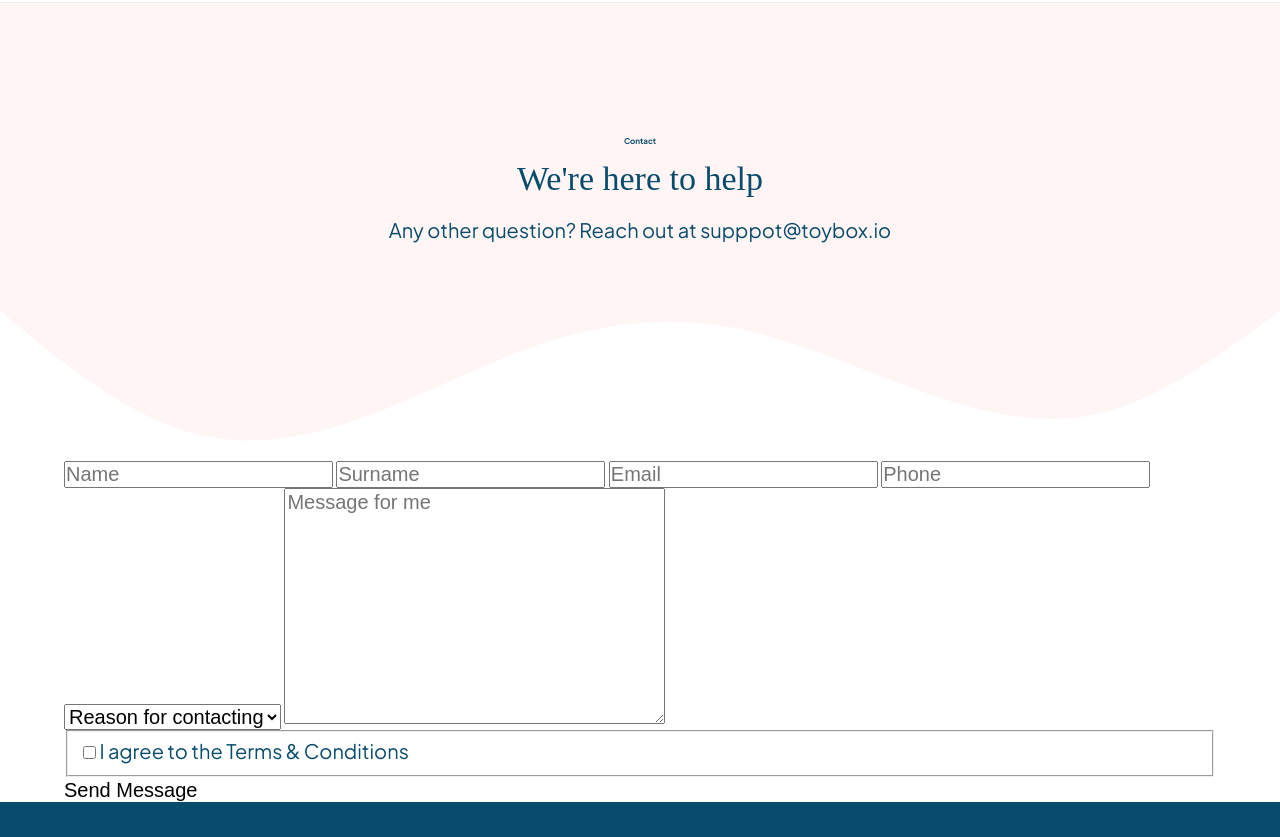
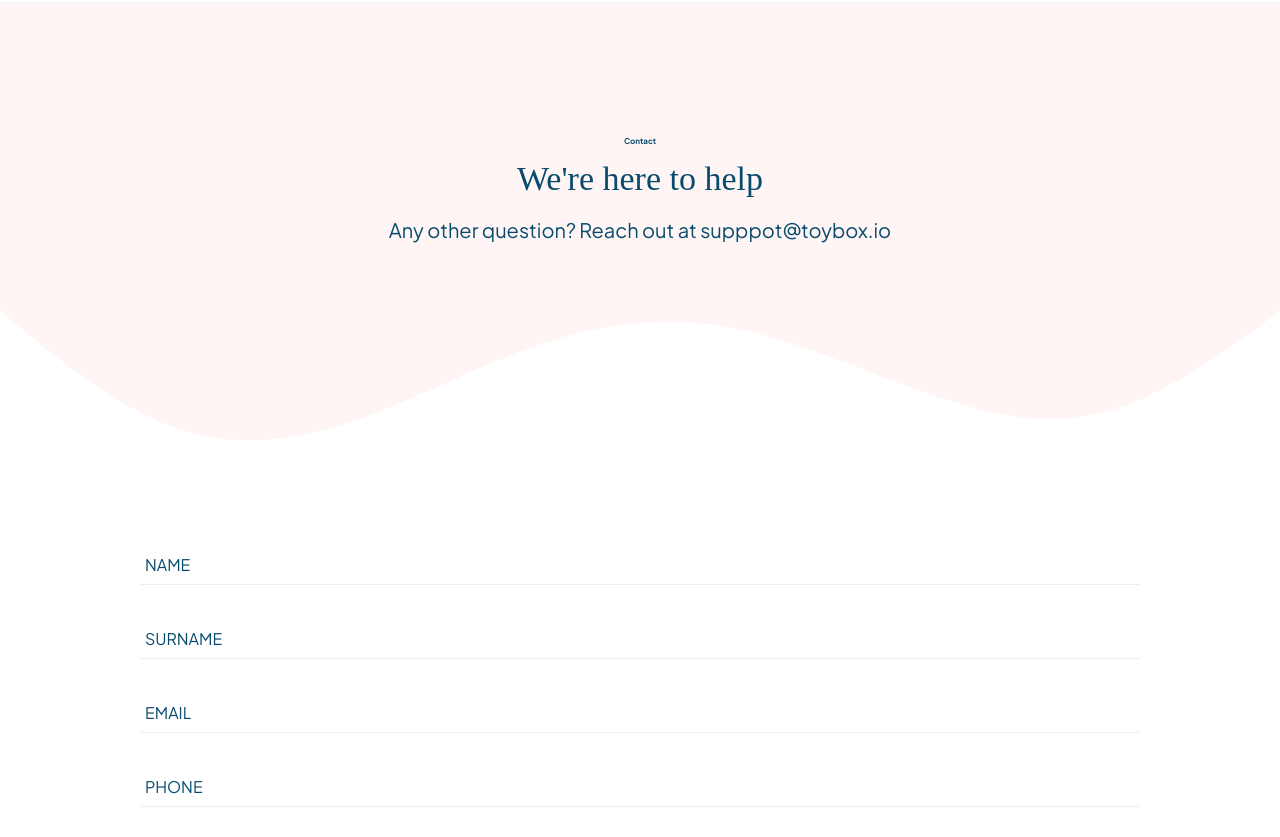
Before and after one commit to jxu710/toybox-code-along, a plain HTML site: page contact.html in a window 1280 px wide. Shown: the part 115-952 px from the top of the page. Drawn offline with Linux system fonts and the light colour scheme; files whose address does not match are found by name; a web font is replaced by a local one.

Commit message:
finished contact page

```diff
--- a/contact.html
+++ b/contact.html
@@ -119,7 +119,7 @@
                     <label for="terms">I agree to the Terms & Conditions</label>
                 </fieldset>
 
-                <button type="submit">Send Message</button>
+                <button type="submit" class="button shopButton">Send Message</button>
 
 
             </form>
--- a/styles/sass/partials/_form.scss
+++ b/styles/sass/partials/_form.scss
@@ -0,0 +1,62 @@
+.contact form{
+    display: flex;
+    flex-direction: column;
+    margin: 90px auto;
+    max-width: 1000px;
+}
+
+input,textarea{
+    border: none;
+    font-family: $bodyFont;
+    color: #333;
+    padding: 0 0 10px 5px;
+    margin-bottom: 40px;
+    &::placeholder{
+        font-size: 0.8rem;
+        color: $primary;
+        opacity: 1;
+        list-style: 1.2;
+        text-transform: uppercase;
+    }
+    &::focus {
+        border-bottom: 1px solid $primary;
+    }
+}
+
+
+input, textarea{
+    border-bottom: 1px solid #eee;
+    border-top: none;
+}
+
+select{
+    appearance: none;
+    border: none;
+    font-family: $bodyFont;
+    color: $primary;
+    background-color: $solidWhite;
+    text-transform: uppercase;
+    padding-bottom: 10px;
+    margin-bottom: 40px;
+    font-size: 0.8rem;
+    border-bottom: 1px solid #eee;
+    background-image: url(../assets/caret-down-solid.svg);
+    background-repeat: no-repeat;
+    background-position: 95%;
+}
+
+option{
+    font-family: $bodyFont;
+}
+
+fieldset{
+    border: none;
+    padding: 0;
+    label{
+        font-size: 0.8rem;
+        margin-left: 10px;
+    }
+    input{
+        accent-color: $primary;
+    }
+}
```
Also changed, not shown: styles/styles.css.
